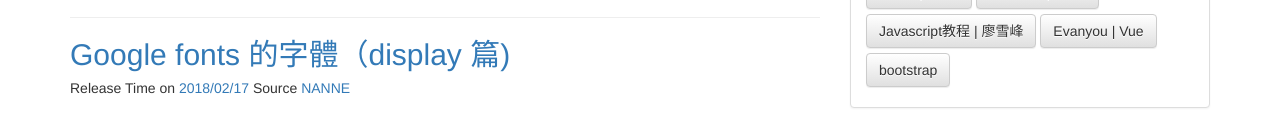
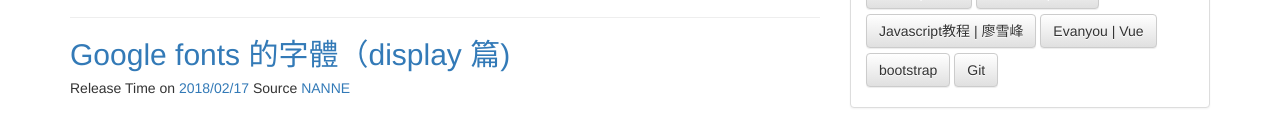
Before and after one commit to VarGet/Blog, a plain HTML site: page index.html in a window 1280 px wide. Shown: the part 722-847 px from the top of the page. Drawn offline with nearby package versions, Linux system fonts and the light colour scheme.

Commit message:
修改内容页

```diff
--- a/index.html
+++ b/index.html
@@ -244,6 +244,7 @@
                             <a class="btn btn-default" target="_back" href="https://www.liaoxuefeng.com/wiki/001434446689867b27157e896e74d51a89c25cc8b43bdb3000">Javascript教程 | 廖雪峰</a>
                             <a class="btn btn-default" target="_back" href="http://blog.evanyou.me/">Evanyou | Vue</a>
                             <a class="btn btn-default" target="_back" href="https://v3.bootcss.com/components/">bootstrap</a>
+                            <a class="btn btn-default" target="_back" href="http://blog.csdn.net/jtracydy/article/details/70402663">Git</a>
                         </div>
                     </div>
                 </aside>
```
